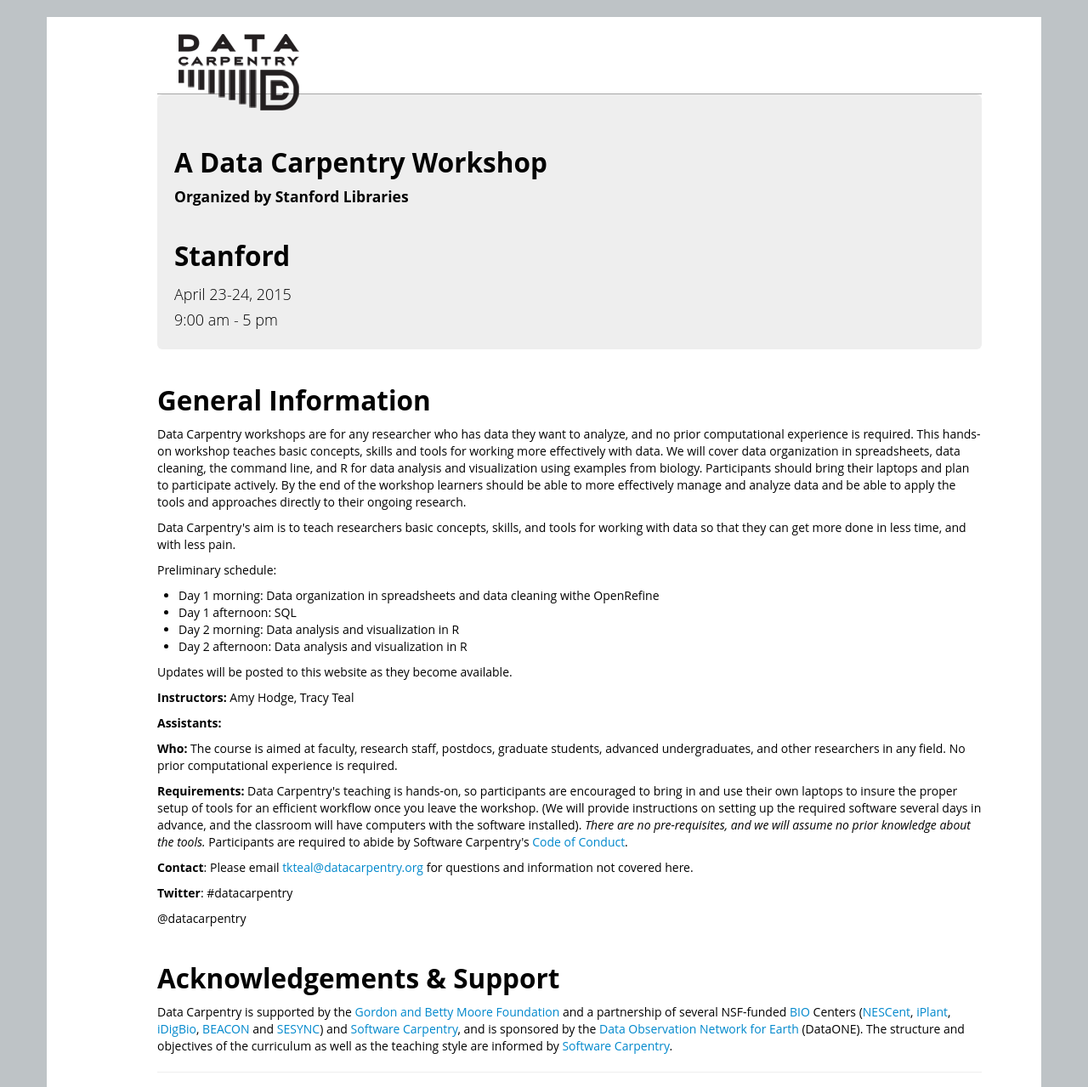
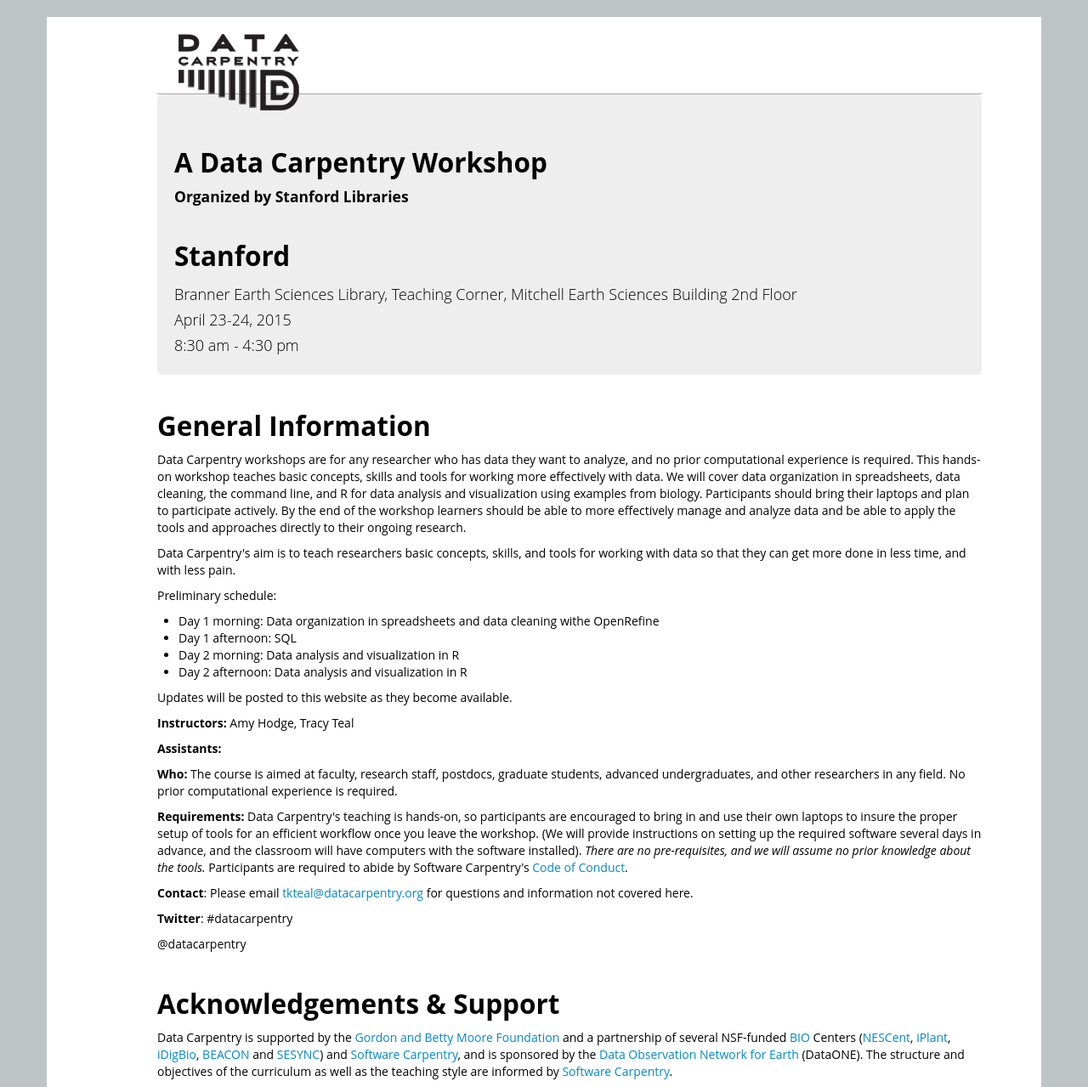
Before and after one commit to datacarpentry/2015-04-23-stanford, a Jekyll site: the page built from index.html, in a window 1280 px wide, cut to the strip 0-1279 px from the top of the page. Shown: the whole strip at 85% size. Built offline with Jekyll 4.4.1, drawn with Linux system fonts in a browser that asks for light colours; nearby versions of some CDN libraries; library files that are not in the unit come from our copies.

Commit message:
updated location

```diff
--- a/index.html
+++ b/index.html
@@ -2,10 +2,10 @@
 layout: bootcamp
 root: .
 venue: Stanford
-address:
+address: Branner Earth Sciences Library, Teaching Corner, Mitchell Earth Sciences Building 2nd Floor
 country: United-States
 humandate: April 23-24, 2015
-humantime: 9:00 am - 5 pm
+humantime: 8:30 am - 4:30 pm
 startdate: 2015-04-23
 enddate: 2015-04-24
 latlng:
```
